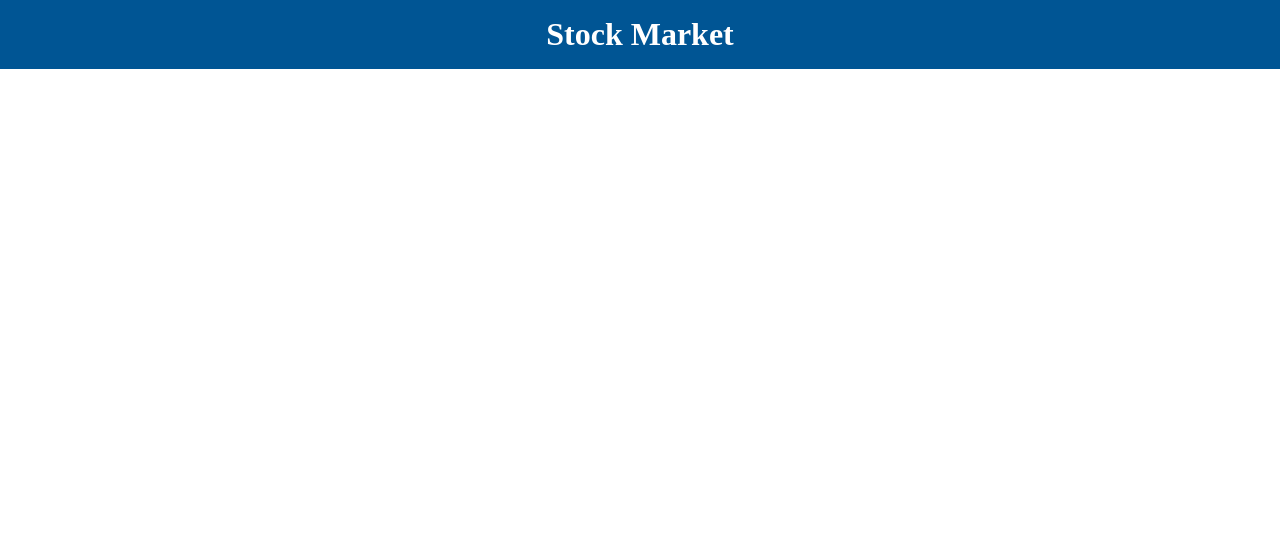
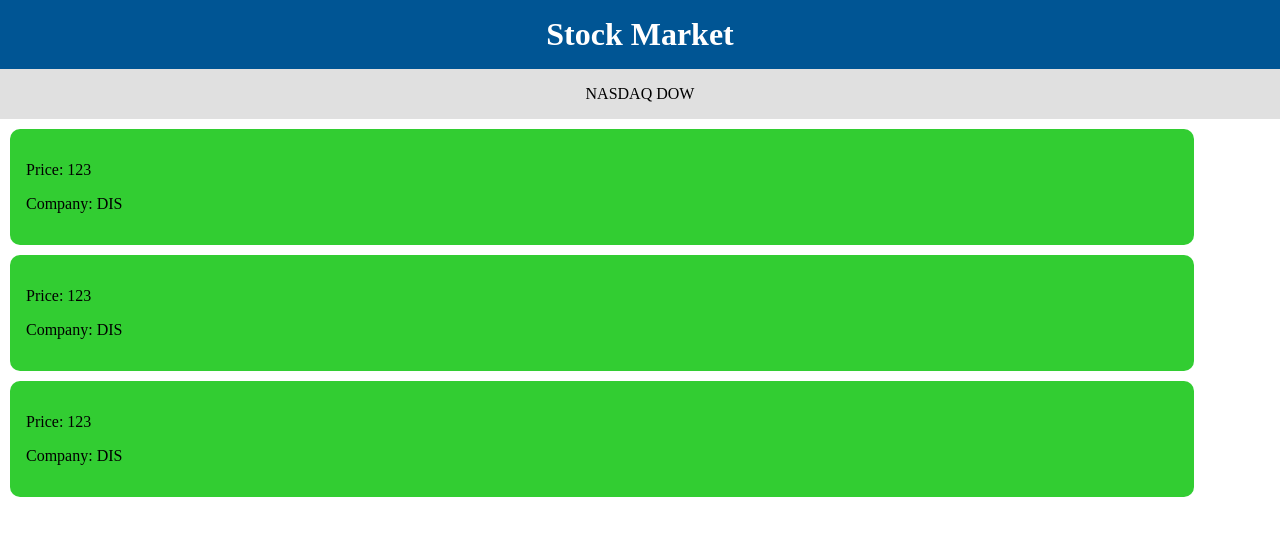
Before and after one commit to eliq1986/stock-market, a React (Create React App) app: page / in a window 1280 px wide. Shown: the top 536 px of the page. Built offline with nearby package versions, Linux system fonts and the light colour scheme.

Commit message:
Added general markup

```diff
--- a/src/components/App.js
+++ b/src/components/App.js
@@ -1,13 +1,44 @@
 import React, { Component } from 'react';
 import Header from './Header';
+import StockCardContainer from './StockCardContainer';
 import MarketIndexContainer from './MarketIndexContainer';
 
+const apiKey = "VnEM1HPcGFuWN6emPLEG9BKxn2xxyeXBRE1eNtxYqhdd9ir8fLyt60BtdCsK";
+
+
 class App extends Component {
+
+
+
+fetchStockData = async () => {
+  const response = await fetch(`https://api.worldtradingdata.com/api/v1/stock?symbol=DIS,AMZN,DOW&api_token=${apiKey}`)
+  const data = response.json();
+  console.log(data);
+  return data;
+}
+
+state = {
+  stocks: []
+}
+
+
+// componentDidMount() {
+//  this.fetchStockData().then((data)=> {
+//    this.setState({
+//      stocks: data
+//    })
+//    console.log(this.state.stocks.data)
+//  })
+//
+// }
+
 
 render() {
   return(
     <div>
     <Header />
+    <MarketIndexContainer />
+    <StockCardContainer />
     </div>
   )
 }
--- a/src/components/MarketIndexContainer.js
+++ b/src/components/MarketIndexContainer.js
@@ -1,14 +1,10 @@
 import React from 'react';
+import style from './MarketIndexContainer.module.css';
 
 const MarketIndexContainer = () => {
   return (
-    <div>
-      <div>
-      DOW
-      </div>
-      <div>
-      NASDAQ
-      </div>
+    <div className={style.indexContainer}>
+    NASDAQ DOW
     </div>
   )
 }
--- /dev/null
+++ b/src/components/MarketIndexContainer.module.css
@@ -0,0 +1,7 @@
+.indexContainer {
+  background-color: #E0E0E0;
+  display: flex;
+  justify-content: space-around;
+  padding: 16px;
+
+}
--- /dev/null
+++ b/src/components/StockCard.js
@@ -0,0 +1,14 @@
+import React from 'react';
+import style from './StockCard.module.css';
+
+const StockCard = () => {
+  return (
+    <div className={style.StockCard}>
+      <p>Price: 123</p>
+      <p>Company: DIS</p>
+    </div>
+  )
+}
+
+
+export default StockCard;
--- /dev/null
+++ b/src/components/StockCard.module.css
@@ -0,0 +1,8 @@
+.StockCard {
+  width: 90%;
+  padding: 16px;
+  background: #32CD32;
+  margin: 10px;
+  border-radius: 10px;
+
+}
--- /dev/null
+++ b/src/components/StockCardContainer.js
@@ -0,0 +1,16 @@
+import React from 'react';
+import StockCard from './StockCard';
+import style from './StockCardContainer.module.css';
+
+const StockCardContainer = () => {
+  return (
+    <div className={style.StockCardContainer}>
+      <StockCard />
+      <StockCard />
+      <StockCard />
+    </div>
+  )
+}
+
+
+export default StockCardContainer;
--- /dev/null
+++ b/src/components/StockCardContainer.module.css
@@ -0,0 +1,3 @@
+.StockCardContainer {
+  display: column;
+}
```
